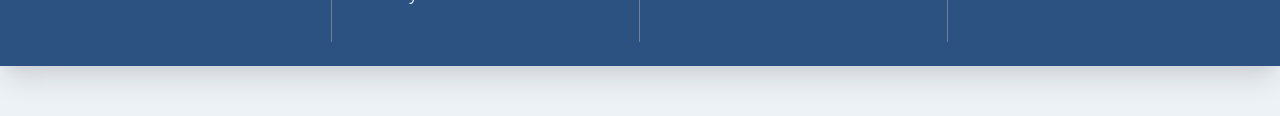
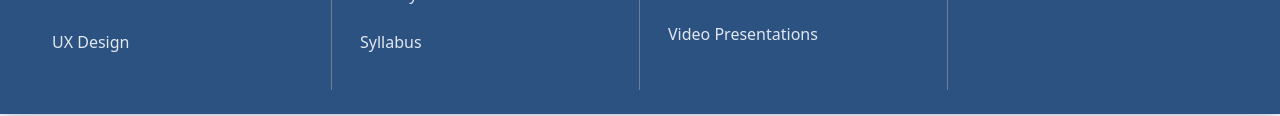
Before and after one commit to hungba124/tailwindcss-template-megamenu, a plain HTML site: page index.html in a window 1280 px wide. Both pictures are taken after a click on the label "Tap here". Shown: the part 368-484 px from the top of the page. Drawn offline with nearby package versions, Linux system fonts and the light colour scheme.

Commit message:
added UX Desgin

```diff
--- a/index.html
+++ b/index.html
@@ -110,6 +110,9 @@
                                     <li>
                                         <a href="#" class="block p-3 hover:bg-blue-600 text-gray-300 hover:text-white">Civil</a>
                                     </li>
+                                    <li>
+                                        <a href="#" class="block p-3 hover:bg-blue-600 text-gray-300 hover:text-white">UX Design</a>
+                                    </li>
                                 </ul>
                                 <ul class="px-4 w-full sm:w-1/2 lg:w-1/4 border-gray-600 border-b sm:border-r-0 lg:border-r lg:border-b-0 pb-6 pt-6 lg:pt-3">
                                     <h3 class="font-bold text-xl text-white text-bold mb-2">Syllabus</h3>
@@ -126,6 +129,9 @@
                                     </li>
                                     <li>
                                         <a href="#" class="block p-3 hover:bg-blue-600 text-gray-300 hover:text-white">Total Syllabus</a>
+                                    </li>
+                                    <li>
+                                        <a href="#" class="block p-3 hover:bg-blue-600 text-gray-300 hover:text-white">Syllabus</a>
                                     </li>
                                 </ul>
                                 <ul class="px-4 w-full sm:w-1/2 lg:w-1/4 border-gray-600 border-b sm:border-b-0 sm:border-r md:border-b-0 pb-6 pt-6 lg:pt-3">
@@ -144,6 +150,9 @@
                                     </li>
                                     <li>
                                         <a href="#" class="block p-3 hover:bg-blue-600 text-gray-300 hover:text-white">Question papers</a>
+                                    </li>
+                                    <li>
+                                        <a href="#" class="block p-3 hover:bg-blue-600 text-gray-300 hover:text-white">Video Presentations</a>
                                     </li>
                                 </ul>
                                 <ul class="px-4 w-full sm:w-1/2 lg:w-1/4 border-gray-600 pb-6 pt-6 lg:pt-3">
```
